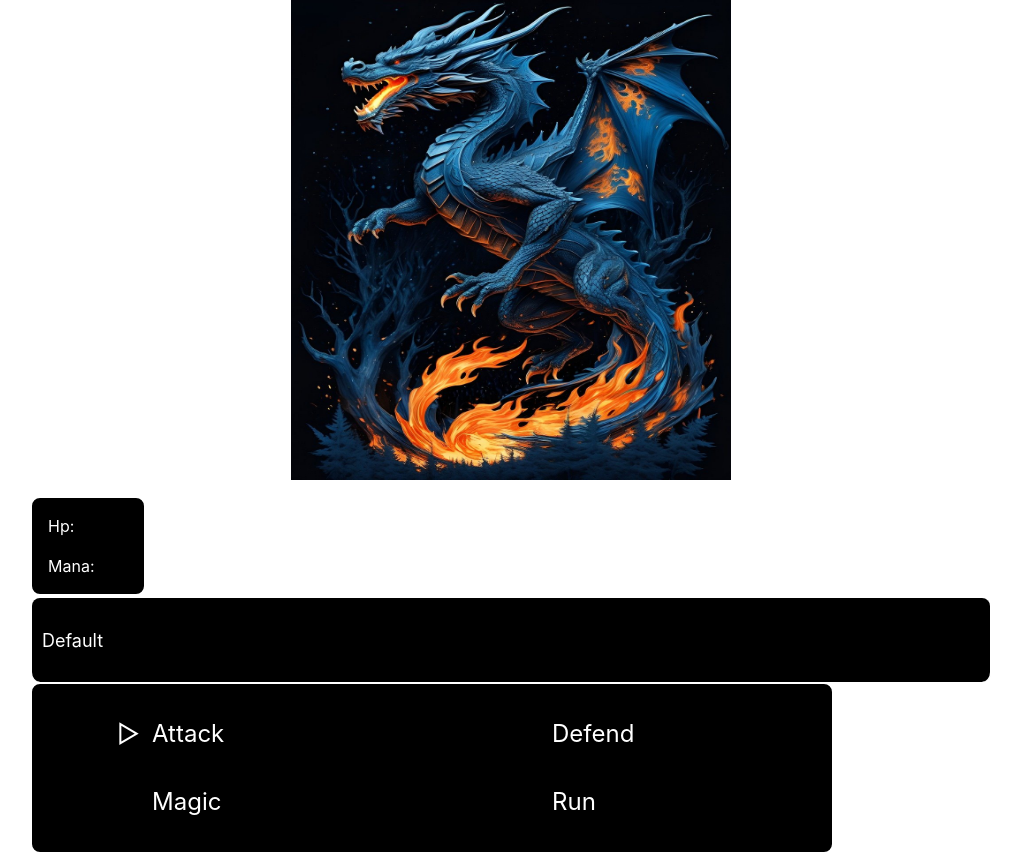
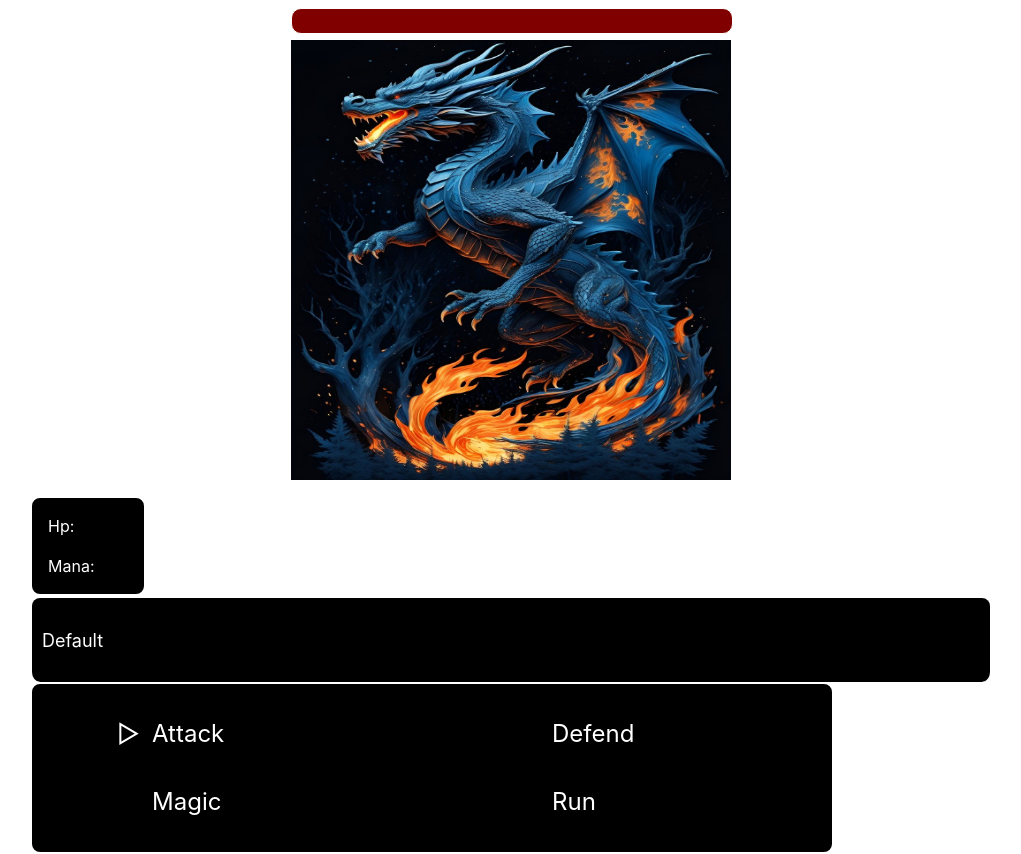
Before and after one commit to athaarsager/dragonslayer-game, a React (Vite) app in the folder dragonslayer_frontend/: page / in a window 1280 px wide. Shown: the whole page, without its empty margins (129-1150 px from the left). Built offline with nearby package versions, Linux system fonts and the light colour scheme; no server answers.

Commit message:
Add hp bar for dragon at top of page

```diff
--- a/dragonslayer_frontend/src/components/BattleScreen/BattleScreen.css
+++ b/dragonslayer_frontend/src/components/BattleScreen/BattleScreen.css
@@ -1,3 +1,25 @@
+#dragon-hp-container-container {
+    display: flex;
+    flex-direction: column;
+    justify-content: center;
+    align-items: center;
+    height: 5vh;
+}
+
+#dragon-hp-container {
+    display: flex;
+    justify-content: flex-start;
+    width: 55vh;
+    height: 3vh;
+}
+#dragon-hp {
+    width: 55vh;
+    height: 3vh;
+    background-color: maroon;
+    border: 1px solid white;
+    border-radius: 10px;
+    position: absolute;
+}
 .upper-display {
     display: flex;
     align-items: end;
@@ -21,7 +43,7 @@
 }
 
 img {
-    height: 60vh;
+    height: 55vh;
     width: 55vh;
 }
 
--- a/dragonslayer_frontend/src/components/BattleScreen/BattleScreen.jsx
+++ b/dragonslayer_frontend/src/components/BattleScreen/BattleScreen.jsx
@@ -136,6 +136,11 @@ function BattleScreen() {
 
     return (
         <>
+            <div id="dragon-hp-container-container">
+                <div id="dragon-hp-container">
+                    <div id="dragon-hp"></div>
+                </div>
+            </div>
             {/* Credit for dragon image: Image by Artie Blur from Pixabay
                 Granted, it is AI generated, so do I need to credit him? Probablys still should...*/}
             <div id="dragon-display">
```
